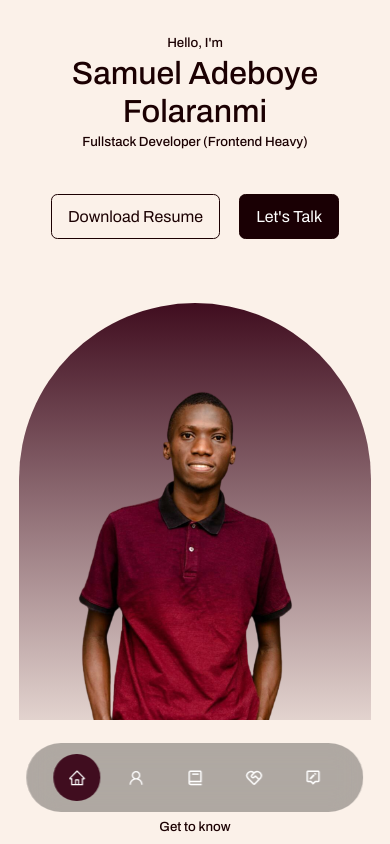
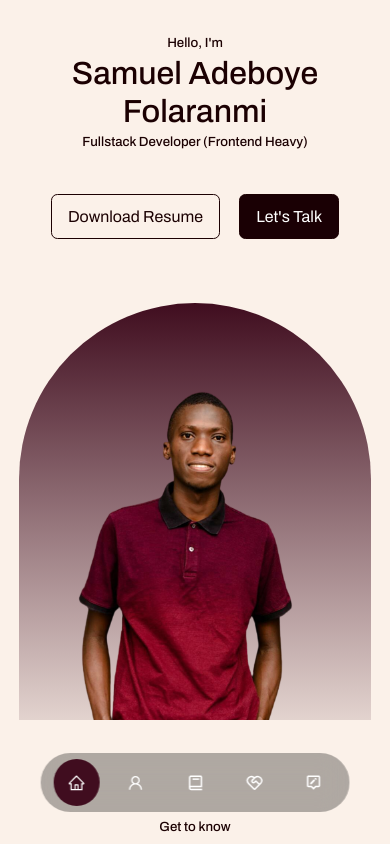
Before and after one commit to Boye95/boye-portfolio, a React (Create React App) app: page / in a window 390 px wide. Shown: the top 844 px of the page. Built offline with nearby package versions, Linux system fonts and the light colour scheme.

Commit message:
add reponsiveness to nav bar for small screens

```diff
--- a/src/components/Nav/Nav.scss
+++ b/src/components/Nav/Nav.scss
@@ -33,3 +33,10 @@ nav {
         }
     }
 }
+
+// Media Queries (SM)
+@media screen and (max-width: 600px) {
+    nav {
+        padding: 0.4rem 0.8rem;
+    }
+}
```
